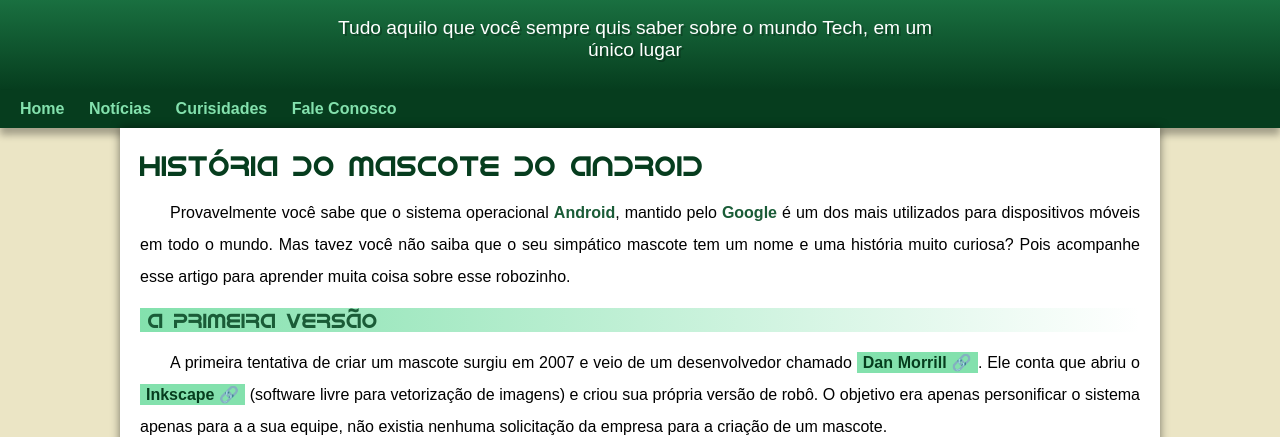
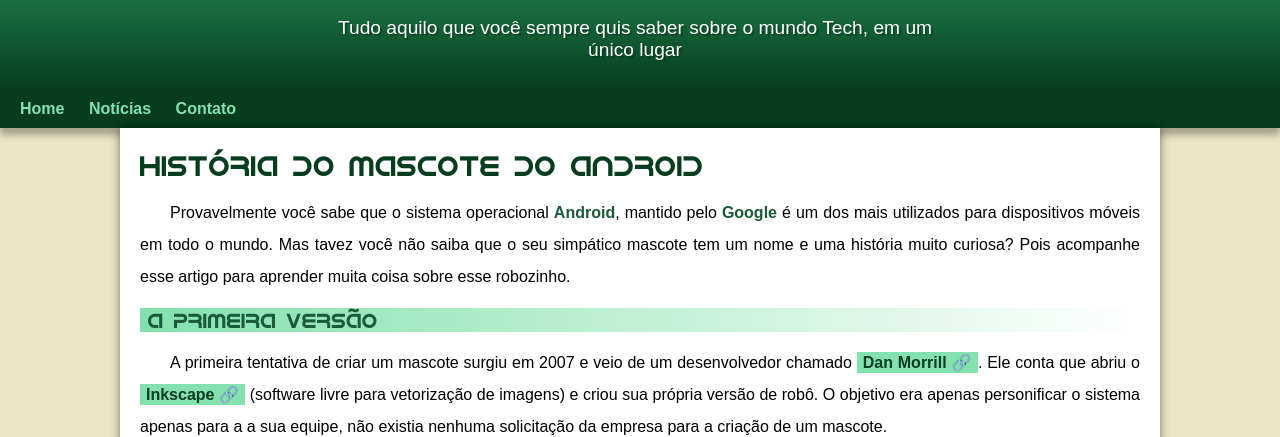
Before and after one commit to cjs-13/projeto-android, a plain HTML site: page index.html in a window 1280 px wide. Shown: the part 100-537 px from the top of the page. Drawn offline with Linux system fonts and the light colour scheme.

Commit message:
Problema de padding resolvido

```diff
--- a/index.html
+++ b/index.html
@@ -15,8 +15,7 @@
     <nav>
         <a href="#">Home</a>
         <a href="#">Notícias</a>
-        <a href="#">Curisidades</a>
-        <a href="#">Fale Conosco</a>
+        <a href="#">Contato</a>
     </nav>
     <main>
         <article>
--- a/style/style.css
+++ b/style/style.css
@@ -60,7 +60,7 @@ header > p {
     padding-right: 10px;
     padding-right: 10px;
     margin: auto;
-    margin-bottom: 20px;
+    padding-bottom: 20px;
     text-shadow: 2px 2px 0px rgba(0, 0, 0, 0.247);
 }
 
```
